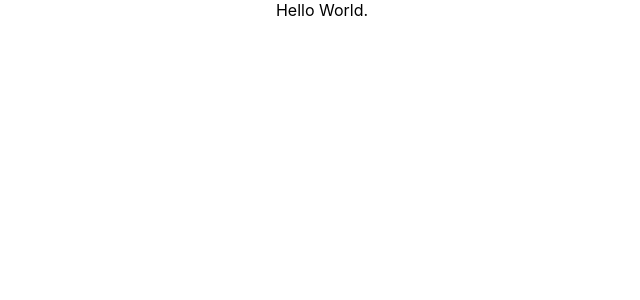
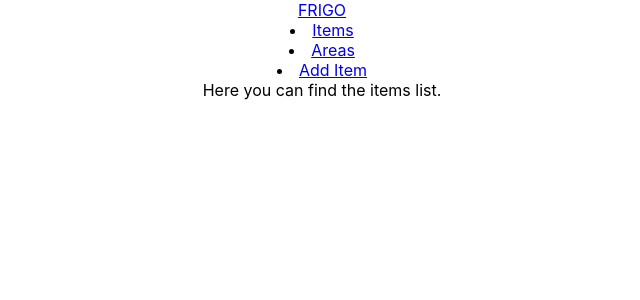
Before and after one commit to mlachance/frigo-mevn, a React (Create React App) app in the folder frontend/: page / in a window 1280 px wide. Shown: the top 300 px of the page, without its empty margins (318-958 px from the left). Built offline with nearby package versions, Linux system fonts and the light colour scheme.

Commit message:
Frontend working with routing and basic main menu

```diff
--- a/frontend/src/App.js
+++ b/frontend/src/App.js
@@ -2,10 +2,58 @@ import React from "react";
 import { Switch, Route, Link } from "react-router-dom";
 import './App.css';
 
+import AddItem from "./components/add-item";
+import ItemsList from "./components/items-list";
+import Login from "./components/login";
+
+
+// Areas is currently a duplicate of items page
 function App() {
+
+  const [user, setUser] = React.useState(null);
+
+  async function login(user = null) {
+    setUser(user);
+  }
+
+  async function logout() {
+    setUser(null)
+  }
+
   return (
     <div className="App">
-      Hello World.
+      <nav className="navbar">
+
+        <a className="branding" href="/">FRIGO</a>
+
+        <div className="nav-items">
+          <li className="nav-item">
+            <Link to={"/"} className="nav-link">
+              Items
+            </Link>
+          </li>
+          <li className="nav-item">
+            <Link to={"/"} className="nav-link">
+              Areas
+            </Link>
+          </li>
+          <li className="nav-item">
+            <Link to={"/add"} className="nav-link">
+              Add Item
+            </Link>
+          </li>
+        </div>
+
+      </nav>
+
+      <div className="container mt-3">
+        <Switch>
+          <Route exact path="/" component={ItemsList} />
+          <Route path="/areas" component={ItemsList} />
+          <Route path="/add" component={AddItem} />
+        </Switch>
+      </div>
+
     </div>
   );
 }
--- /dev/null
+++ b/frontend/src/components/add-item.js
@@ -0,0 +1,13 @@
+import React from "react";
+import { Switch, Route, Link } from "react-router-dom";
+import '../styles/add-item.css';
+
+function AddItem() {
+  return (
+    <div className="App">
+      Here you can add new items.
+    </div>
+  );
+}
+
+export default AddItem;
--- /dev/null
+++ b/frontend/src/components/items-list.js
@@ -0,0 +1,13 @@
+import React from "react";
+import { Switch, Route, Link } from "react-router-dom";
+import '../styles/items-list.css';
+
+function ItemsList() {
+  return (
+    <div className="App">
+      Here you can find the items list.
+    </div>
+  );
+}
+
+export default ItemsList;
--- /dev/null
+++ b/frontend/src/components/login.js
@@ -0,0 +1,59 @@
+import React, { useState } from "react";
+
+const Login = props => {
+
+  const initialUserState = {
+    name: "",
+    id: "",
+  };
+
+  const [user, setUser] = useState(initialUserState);
+
+  const handleInputChange = event => {
+    const { name, value } = event.target;
+    setUser({ ...user, [name]: value });
+  };
+
+  const login = () => {
+    props.login(user)
+    props.history.push('/');
+  }
+
+  return (
+    <div className="submit-form">
+      <div>
+        <div className="form-group">
+          <label htmlFor="user">Username</label>
+          <input
+            type="text"
+            className="form-control"
+            id="name"
+            required
+            value={user.name}
+            onChange={handleInputChange}
+            name="name"
+          />
+        </div>
+
+        <div className="form-group">
+          <label htmlFor="id">ID</label>
+          <input
+            type="text"
+            className="form-control"
+            id="id"
+            required
+            value={user.id}
+            onChange={handleInputChange}
+            name="id"
+          />
+        </div>
+
+        <button onClick={login} className="btn btn-success">
+          Login
+        </button>
+      </div>
+    </div>
+  );
+};
+
+export default Login;
--- a/frontend/src/index.js
+++ b/frontend/src/index.js
@@ -2,16 +2,11 @@ import React from 'react';
 import ReactDOM from 'react-dom';
 import './index.css';
 import App from './App';
-import reportWebVitals from './reportWebVitals';
+import { BrowserRouter } from 'react-router-dom'
 
 ReactDOM.render(
-  <React.StrictMode>
+  <BrowserRouter>
     <App />
-  </React.StrictMode>,
+  </BrowserRouter>,
   document.getElementById('root')
 );
-
-// If you want to start measuring performance in your app, pass a function
-// to log results (for example: reportWebVitals(console.log))
-// or send to an analytics endpoint. Learn more: https://bit.ly/CRA-vitals
-reportWebVitals();
--- /dev/null
+++ b/frontend/src/styles/field.css
@@ -0,0 +1,3 @@
+.fieldTitle {
+    color: red;
+}
```
Also changed, not shown: frontend/src/styles/add-item.css (added), frontend/src/styles/items-list.css (added), frontend/src/styles/login.css (added).
